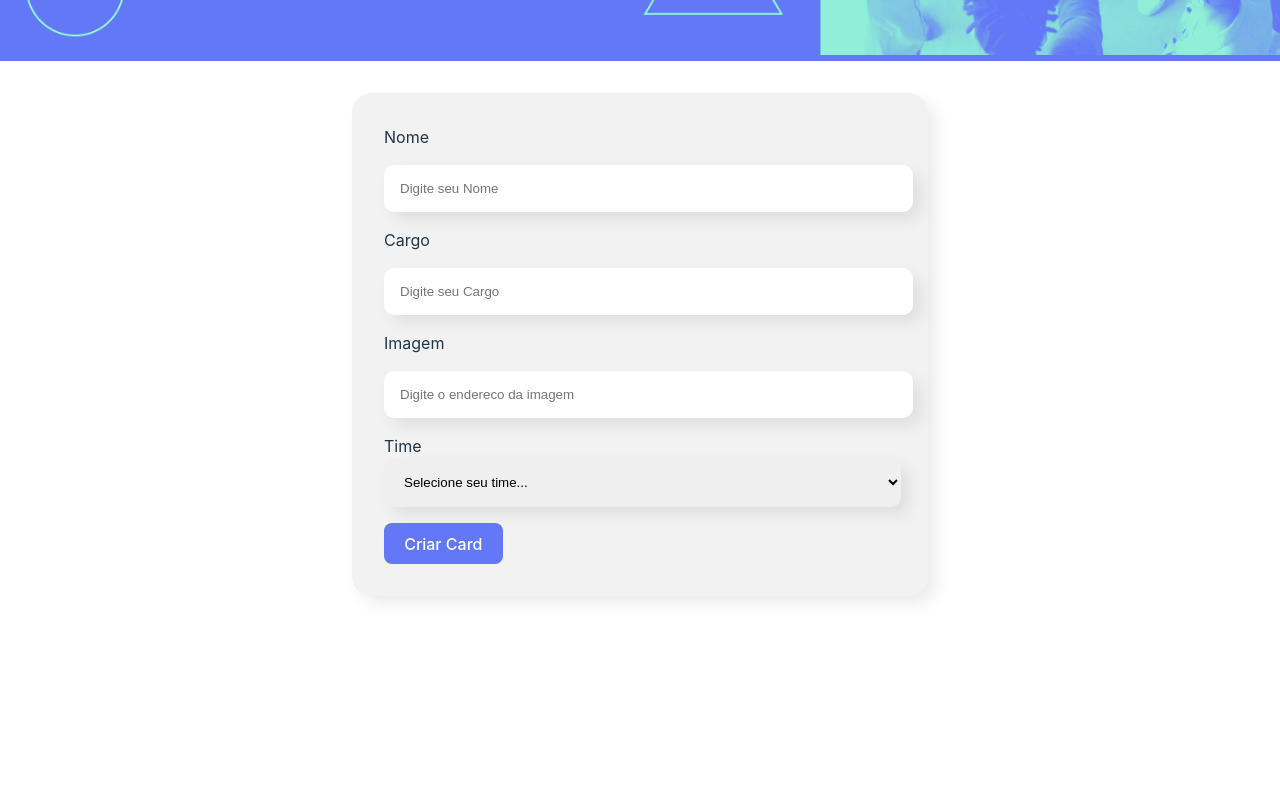
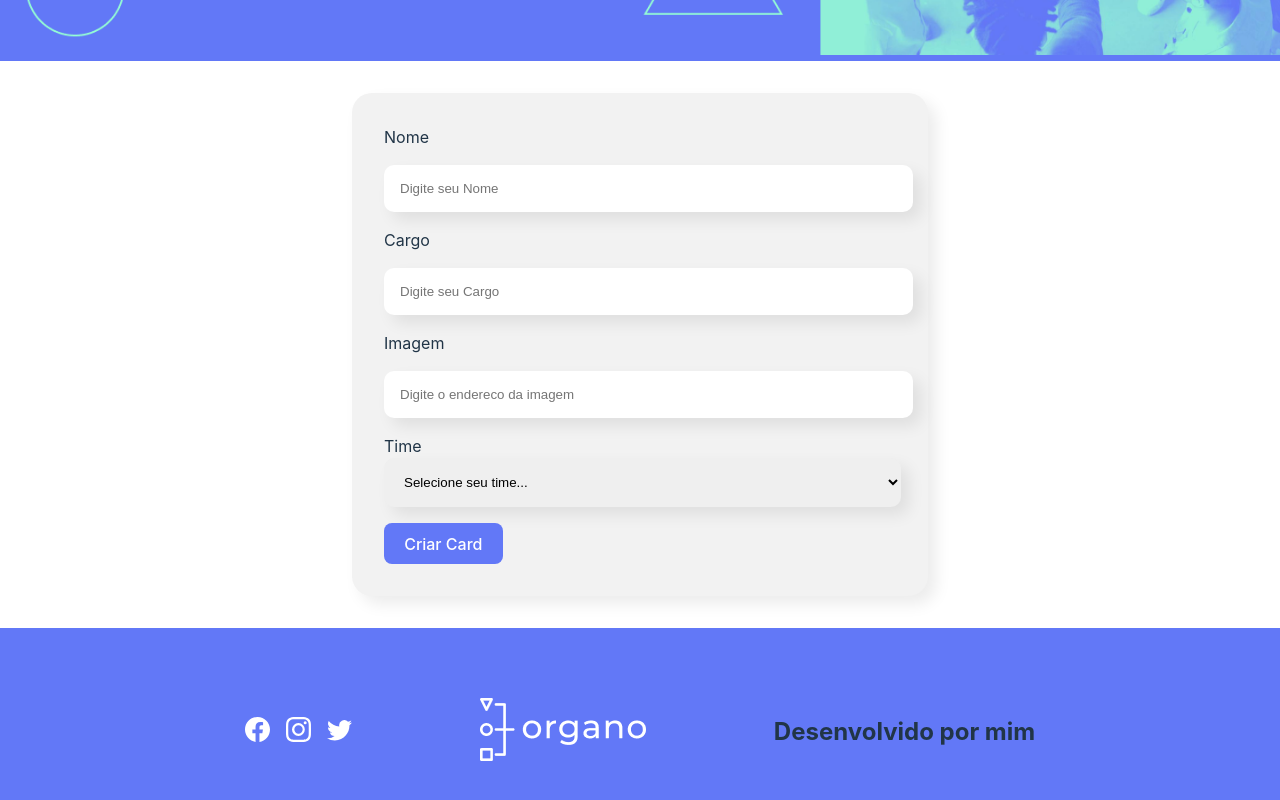
Before and after one commit to marcyto/Oxetech_React, a React (Vite) app: page / in a window 1280 px wide. Shown: the part 439-1239 px from the top of the page. Before the commit the page ends 1067 px from the top, so only its background shows below. Built offline with nearby package versions, Linux system fonts and the light colour scheme.

Commit message:
commit footer

```diff
--- a/package.json
+++ b/package.json
@@ -11,7 +11,8 @@
   },
   "dependencies": {
     "react": "^18.2.0",
-    "react-dom": "^18.2.0"
+    "react-dom": "^18.2.0",
+    "react-icons": "^4.11.0"
   },
   "devDependencies": {
     "@types/react": "^18.2.15",
--- a/src/App.jsx
+++ b/src/App.jsx
@@ -1,7 +1,7 @@
 import React, { useState } from 'react';
 import './App.css'
 import Banner from './components/Banner';
-
+import Footer from './components/footer';
 import Formulario from './components/formulario';
 import Time from './components/time';
 
@@ -68,6 +68,7 @@ function App() {
             fundo={time.fundo}
             card={time.card} />)}
       </div>
+      <Footer/>
 
 
     </div>
--- a/src/components/colaborador/index.jsx
+++ b/src/components/colaborador/index.jsx
@@ -3,7 +3,7 @@ import './colaborador.css';
 function Colaborador(props){
     return(
         <div className="colaborador">
-            <div className="cabecalho">
+            <div className="cabecalho" style={{background: props.corCard}}>
                 <img src={props.colaborador.imagem} alt="fotoPerfil"/>
             </div>
             <div className="rodape">
--- /dev/null
+++ b/src/components/footer/footer.css
@@ -0,0 +1,15 @@
+.footer_area{
+    display: flex;
+    align-items: center;
+    justify-content: center;
+    width: 100%;
+    height: 13rem;
+    background-color: #6278f7;
+    gap:8rem
+}
+.icons{
+    display: flex;
+    align-items: center;
+    justify-content: center;
+    gap: 1rem;
+}
--- /dev/null
+++ b/src/components/footer/index.jsx
@@ -0,0 +1,22 @@
+import './footer.css';
+
+import logo from '../../assets/logo.png'
+
+import { BsFacebook, BsInstagram, BsTwitter } from 'react-icons/bs'
+
+
+export default function Footer() {
+    return (
+        <footer className='footer_area'>
+            <div className='icons'>
+                <a href='https://facebook.com'><BsFacebook color='#FFF' size={25}></BsFacebook></a>
+                <a href='https://instagram.com'><BsInstagram color='#FFF' size={25} /></a>
+                <a href='https://twitter.com'><BsTwitter color='#FFF' size={25} /></a>
+            </div>
+            <div className='logo'>
+                <img src={logo} />
+            </div>
+            <h2>Desenvolvido por mim</h2>
+        </footer>
+    )
+}
--- a/src/components/time/index.jsx
+++ b/src/components/time/index.jsx
@@ -2,23 +2,26 @@
 import Colaborador from '../colaborador';
 import './time.css';
 
-function Time(props){
+function Time(props) {
 
-    const cssFundo = {backgroundColor: props.fundo}
-    const cssCard = {borderColor: props.card}
+    const cssFundo = { backgroundColor: props.fundo }
+    const cssCard = { borderColor: props.card }
 
 
-    return(
+    return (
+
 
         (props.colaboradores.length > 0) ?
 
             <section className="time" style={cssFundo}>
                 <h2 style={cssCard}>{props.nome}</h2>
                 <div className="timeCards">
-                {props.colaboradores.map(colaborador => <Colaborador colaborador={colaborador}/>)}
+                    {props.colaboradores.map(colaborador => <Colaborador corCard={props.card} colaborador={colaborador} />)}
                 </div>
             </section>
+
             : ''
+
 
     )
 }
```
Also changed, not shown: src/assets/logo.png (added), 1 other file (tests, documents, lock files or other folders). Lines whose indentation alone changed are shown as unchanged.
